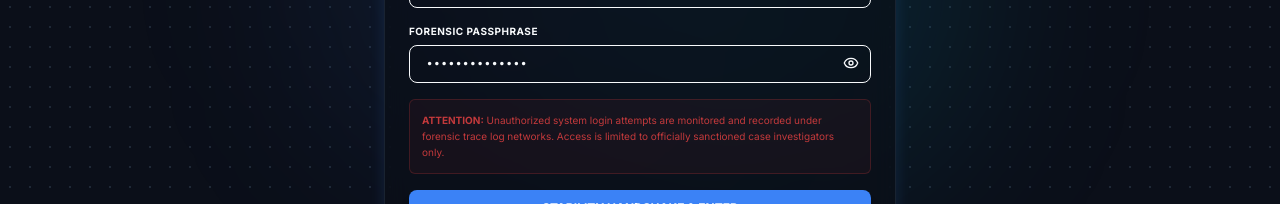
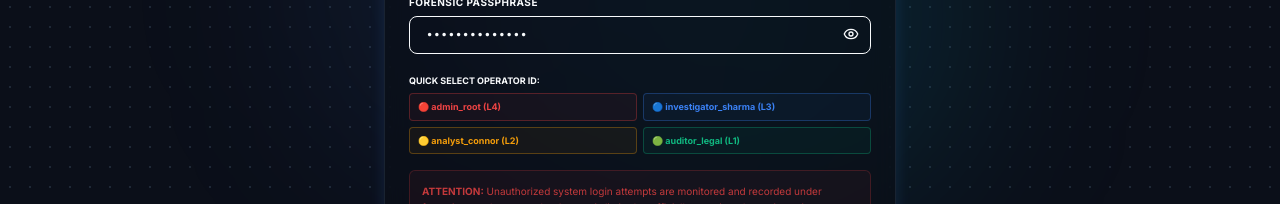
Before and after one commit to AWABD/ForenSight, a React (Vite) app in the folder frontend/: page / in a window 1280 px wide. Shown: the part 423-627 px from the top of the page. Built offline with nearby package versions, Linux system fonts and the light colour scheme; no server answers.

Commit message:
Support logging in with different user IDs and quick operator preset buttons

```diff
--- a/frontend/src/pages/Login.jsx
+++ b/frontend/src/pages/Login.jsx
@@ -11,11 +11,22 @@ const Login = ({ onLoginSuccess, onGoToRegister }) => {
   const [password, setPassword] = useState('sysadminsecret');
   const [clearance, setClearance] = useState('SysAdmin');
 
-  // Role change handler: All roles connect using the single Master User ID (admin_root)
+  // Role change handler: Auto-fills default User ID for selected role, but input remains 100% editable
   const handleRoleChange = (selectedRole) => {
     setClearance(selectedRole);
-    setUsername('admin_root');
-    setPassword('sysadminsecret');
+    if (selectedRole === 'SysAdmin') {
+      setUsername('admin_root');
+      setPassword('sysadminsecret');
+    } else if (selectedRole === 'LeadInvestigator') {
+      setUsername('investigator_sharma');
+      setPassword('leadsecretpass');
+    } else if (selectedRole === 'Analyst') {
+      setUsername('analyst_connor');
+      setPassword('analystsecret');
+    } else if (selectedRole === 'LegalAuditor') {
+      setUsername('auditor_legal');
+      setPassword('auditorsecret');
+    }
   };
   const [showPassword, setShowPassword] = useState(false);
 
@@ -243,6 +254,41 @@ const Login = ({ onLoginSuccess, onGoToRegister }) => {
               </div>
             </div>
 
+            {/* Quick Demo Operator ID Presets */}
+            <div className="pt-1">
+              <span className="text-[9px] text-muted font-bold block uppercase mb-1.5">Quick Select Operator ID:</span>
+              <div className="grid grid-cols-2 gap-1.5 text-[9px]">
+                <button
+                  type="button"
+                  onClick={() => { setClearance('SysAdmin'); setUsername('admin_root'); setPassword('sysadminsecret'); }}
+                  className="px-2 py-1.5 rounded border border-danger/30 bg-danger/5 hover:bg-danger/15 text-danger font-bold text-left truncate transition-colors"
+                >
+                  🔴 admin_root (L4)
+                </button>
+                <button
+                  type="button"
+                  onClick={() => { setClearance('LeadInvestigator'); setUsername('investigator_sharma'); setPassword('leadsecretpass'); }}
+                  className="px-2 py-1.5 rounded border border-primary/30 bg-primary/5 hover:bg-primary/15 text-primary font-bold text-left truncate transition-colors"
+                >
+                  🔵 investigator_sharma (L3)
+                </button>
+                <button
+                  type="button"
+                  onClick={() => { setClearance('Analyst'); setUsername('analyst_connor'); setPassword('analystsecret'); }}
+                  className="px-2 py-1.5 rounded border border-warning/30 bg-warning/5 hover:bg-warning/15 text-warning font-bold text-left truncate transition-colors"
+                >
+                  🟡 analyst_connor (L2)
+                </button>
+                <button
+                  type="button"
+                  onClick={() => { setClearance('LegalAuditor'); setUsername('auditor_legal'); setPassword('auditorsecret'); }}
+                  className="px-2 py-1.5 rounded border border-success/30 bg-success/5 hover:bg-success/15 text-success font-bold text-left truncate transition-colors"
+                >
+                  🟢 auditor_legal (L1)
+                </button>
+              </div>
+            </div>
+
             {/* Legal Warning Notice */}
             <div className="p-3 bg-danger/5 border border-danger/20 rounded-md text-[10px] text-danger/80 leading-relaxed">
               <strong>ATTENTION:</strong> Unauthorized system login attempts are monitored and recorded under forensic trace log networks. Access is limited to officially sanctioned case investigators only.
```
